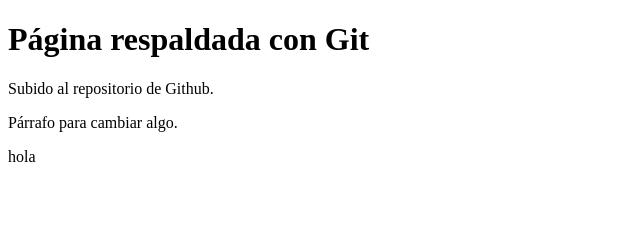
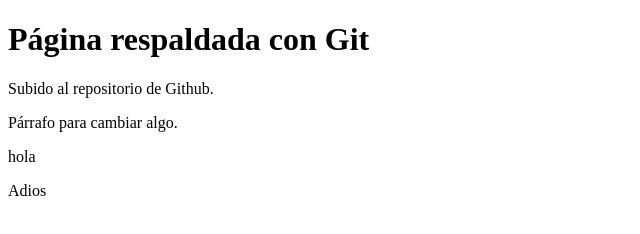
Before and after one commit to Profelazaro/repo01, a plain HTML site: page index.html in a window 1280 px wide. Shown: the full height of the page, 0-640 px from the left. Drawn offline with Linux system fonts and the light colour scheme.

Commit message:
Añadido adios

```diff
--- a/index.html
+++ b/index.html
@@ -10,5 +10,6 @@
     <p>Subido al repositorio de Github.</p>
     <p>Párrafo para cambiar algo.</p>
     <p>hola</p>
+    <p>Adios</p>
 </body>
 </html>
```
